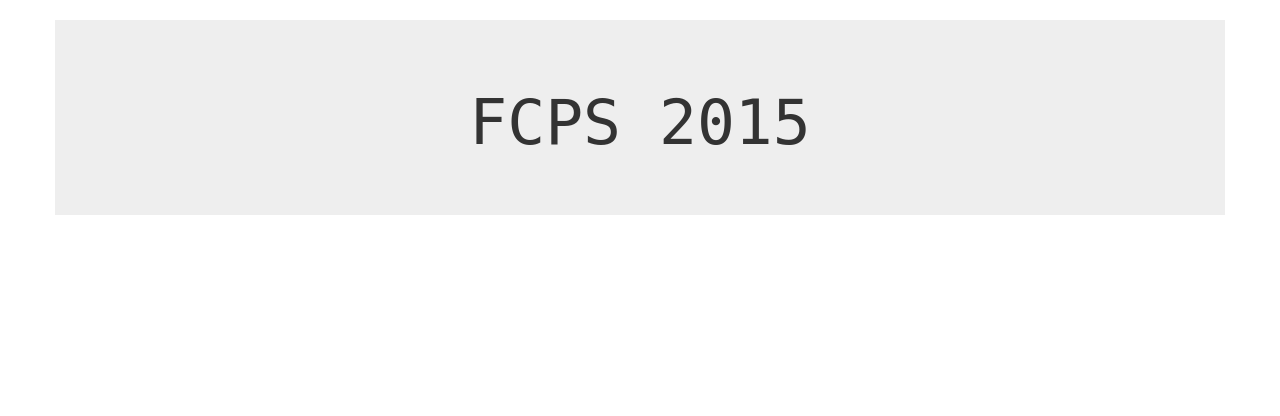
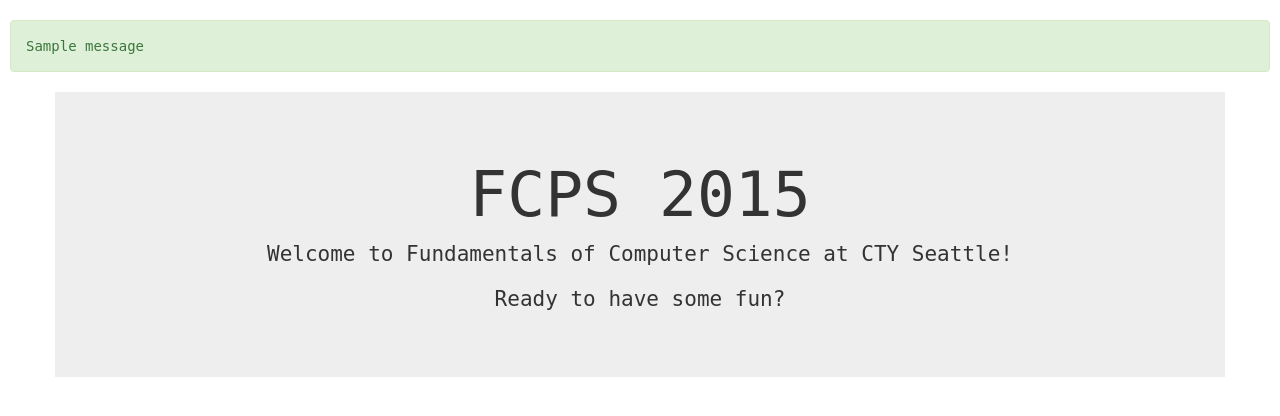
Before and after one commit to mneary1/fcps, a Flask app: page / in a window 1280 px wide. Shown: the part 62-478 px from the top of the page. Run offline with Flask 2, Linux system fonts and the light colour scheme; tables that the repository leaves empty hold one stand-in row (values such as "Sample post"); one stand-in notice (Sample message) is shown; some libraries are stand-ins or nearby versions.

Commit message:
added some flashing alerts on the page

```diff
--- a/app/templates/base.html
+++ b/app/templates/base.html
@@ -37,7 +37,22 @@
 {% endblock %}
 
 {% block content %}
+<div>
+   {%with messages=get_flashed_messages(with_categories=true)%}
+   {%if messages%}
+   {%for category, message in messages%}
+   {%if category == 'error'%}
+   <div class="alert alert-danger" role="alert">{{message}}</div>
+   {%elif category == 'success'%}
+   <div class="alert alert-success" role="alert">{{message}}</div>
+   {%endif%}
+   {%endfor%}
+   {%endif%}
+   {%endwith%}
+</div>
 <div class="jumbotron container" id="welcome">
     <h1> FCPS 2015 </h1>
+    <p>Welcome to Fundamentals of Computer Science at CTY Seattle!</p>
+    <p>Ready to have some fun?</p>
 </div>
 {% endblock %}
--- a/app/views.py
+++ b/app/views.py
@@ -27,9 +27,9 @@ def login():
 
 		if user is not None:
 			login_user(user)
-			flash("Login successful!")
+			flash("Login successful!", "success")
 		else:
-			print("Can't login: user", form.username.data, "doesn't exist.")
+			flash("User " +  form.username.data + " doesn't exist.", "error")
 
 		return redirect('/')
 
@@ -40,7 +40,7 @@ def login():
 @login_required
 def logout():
 	logout_user()
-	flash("logout successful")
+	flash("Logout successful!", 'success')
 	return redirect('/')
 
 @lm.user_loader
@@ -62,7 +62,7 @@ def upload():
 
 		full_path = os.path.join(full_path, filename)
 		form.upload.data.save(full_path)
-		flash("uploaded to " + full_path)
+		flash("successfully uploaded " + filename )
 		return redirect("/")
 
 	return render_template("upload.html",form=form)
```
